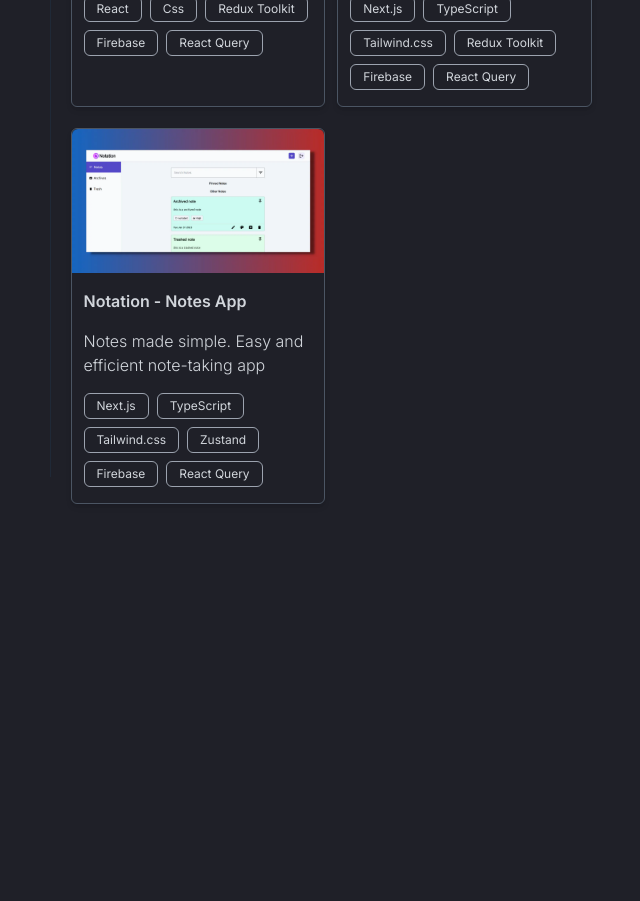
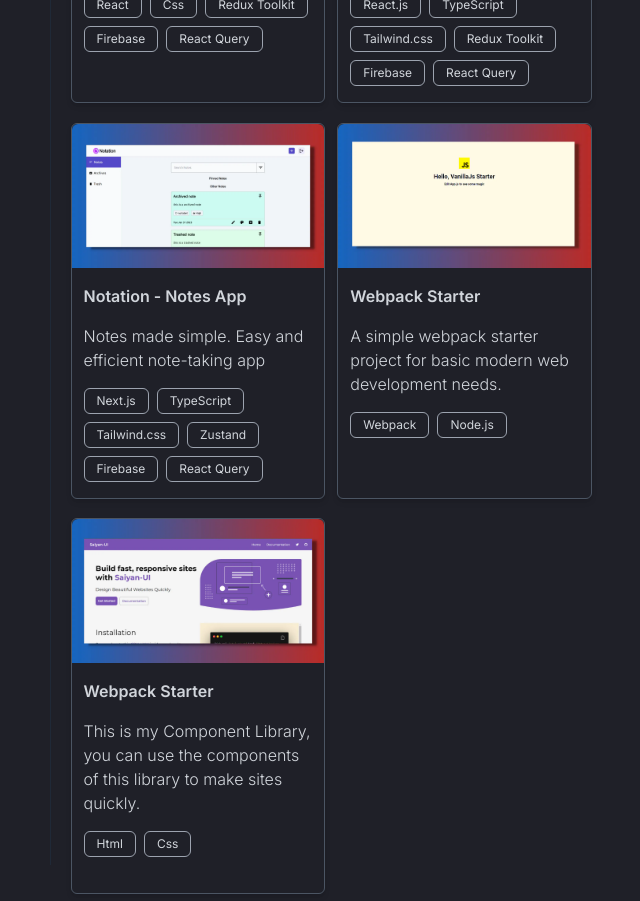
Before and after one commit to Avin008/portfolio-2.0, a Next.js app: page / in a window 1280 px wide. Shown: the part 1540-2441 px from the top of the page, without its empty margins (399-1039 px from the left). Before the commit the page ends 2053 px from the top, so only its background shows below. Built offline with nearby package versions, Linux system fonts and the light colour scheme.

Commit message:
added: neogcamp project links

```diff
--- a/data/index.ts
+++ b/data/index.ts
@@ -99,7 +99,7 @@ const projectsData: ProjectsDataType[] = [
     description:
       "Connect. Share. Discover. a social media app",
     techStack: [
-      { id: crypto.randomUUID(), name: "Next.js" },
+      { id: crypto.randomUUID(), name: "React.js" },
       { id: crypto.randomUUID(), name: "TypeScript" },
       { id: crypto.randomUUID(), name: "Tailwind.css" },
       { id: crypto.randomUUID(), name: "Redux Toolkit" },
@@ -129,6 +129,36 @@ const projectsData: ProjectsDataType[] = [
       "https://github.com/Avin008/notation-notes-app",
     liveLink: "",
   },
+  {
+    id: crypto.randomUUID(),
+    name: "Webpack Starter",
+    img: "/projects/webpack.webp",
+    gif: "/projects/notes.gif",
+    description:
+      "A simple webpack starter project for basic modern web development needs.",
+    techStack: [
+      { id: crypto.randomUUID(), name: "Webpack" },
+      { id: crypto.randomUUID(), name: "Node.js" },
+    ],
+    githubLink:
+      "https://github.com/Avin008/webpack-starter",
+    liveLink: "",
+  },
+  {
+    id: crypto.randomUUID(),
+    name: "Webpack Starter",
+    img: "/projects/component-library.webp",
+    gif: "/projects/notes.gif",
+    description:
+      "This is my Component Library, you can use the components of this library to make sites quickly.",
+    techStack: [
+      { id: crypto.randomUUID(), name: "Html" },
+      { id: crypto.randomUUID(), name: "Css" },
+    ],
+    githubLink:
+      "https://github.com/Avin008/saiyan-ui",
+    liveLink: "",
+  },
 ];
 
 const techSkills: { id: string; name: string }[] = [
```
Also changed, not shown: public/projects/component-library.webp (added), public/projects/webpack.webp (added).
